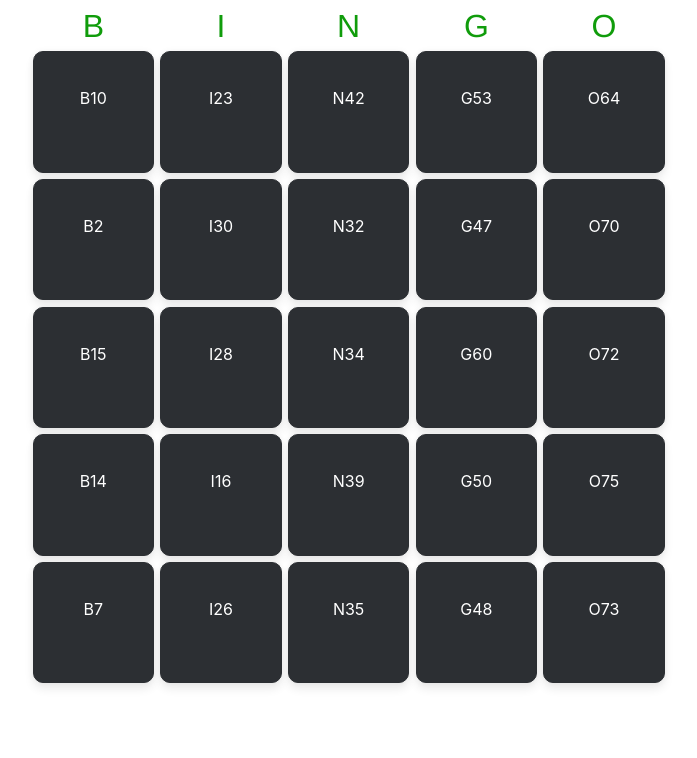
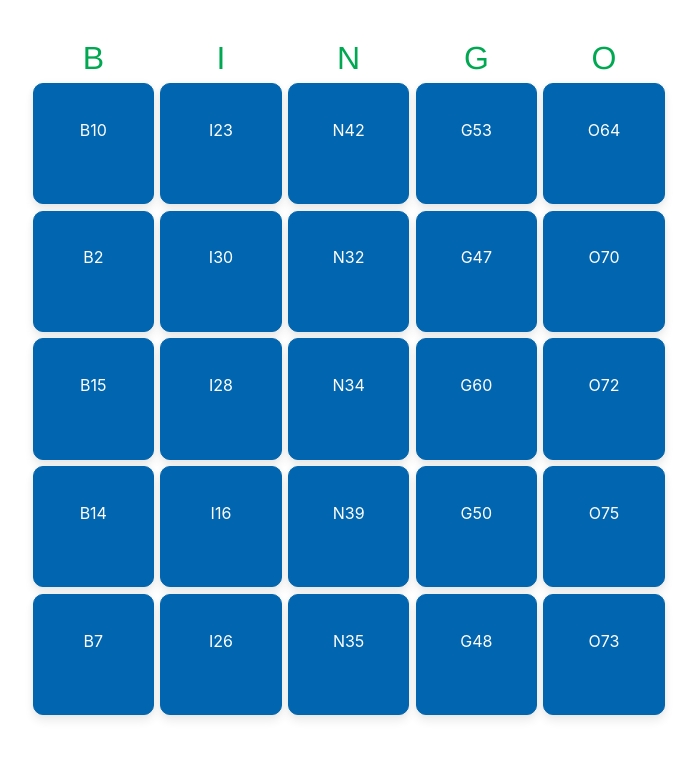
Before and after one commit to ccgarciab/ecobingo-front, a Svelte app: page / in a window 1280 px wide. Shown: the top 758 px of the page, without its empty margins (186-883 px from the left). Built offline with nearby package versions, Linux system fonts and the light colour scheme.

Commit message:
Adjusting color scheme to match client's requirements

```diff
--- a/src/App.svelte
+++ b/src/App.svelte
@@ -83,6 +83,11 @@
 
 <style>
 
+	:global(body) {
+
+		background: white;
+	}
+
 	.container{
 
 		display: grid;
@@ -106,18 +111,19 @@
 
 	.grid_limiter{
 
-		padding: 0 calc(105% - 100vh);
+		padding: 5% calc(105% - 100vh);
 	}
 
 	#bingocode{
 
-		color: #5f42c7;
+		color: #00A852;
 		font-size: 2em;
 		text-align: center;
 	}
 
 	#description{
 
+		color: #11374D;
 		text-align: left;
 		margin-left: 1em;
 	}
--- a/src/Grid.svelte
+++ b/src/Grid.svelte
@@ -15,7 +15,7 @@
 
 .heading {
 	text-align: center;
-	color: #109c0b;
+	color: #00A852;
 	font-size: 2rem;
 	font-family: helvetica;
 }
--- a/src/Tile.svelte
+++ b/src/Tile.svelte
@@ -39,24 +39,24 @@
 
 .enabled {
 
-  border: 1px solid #2c2f33;
-  background: #2c2f33;
+  border: 1px solid #0166AF;
+  background: #0166AF;
   color: white;
 	transition: .3s transform cubic-bezier(.155,1.105,.295,1.12),.3s box-shadow,.3s -webkit-transform cubic-bezier(.155,1.105,.295,1.12);
 }
 
 .enabled:hover{
-  border: 1px solid #4287f5;
+  border: 2px solid #1C1EA4;
 	transform:  scale(1.10);
-	background: #4287f5;
+	background: #24A6AB;
 	box-shadow: 0 10px 20px rgba(0,0,0,.12), 0 4px 8px rgba(0,0,0,.06);
 }
 
 .disabled{
 
-  border: 1px solid grey;
-  background: grey;
-  color: black;
+  border: 1px solid #00A852;
+  background: #00A852;
+  color: white;
 }
 
 .square::before {
```
